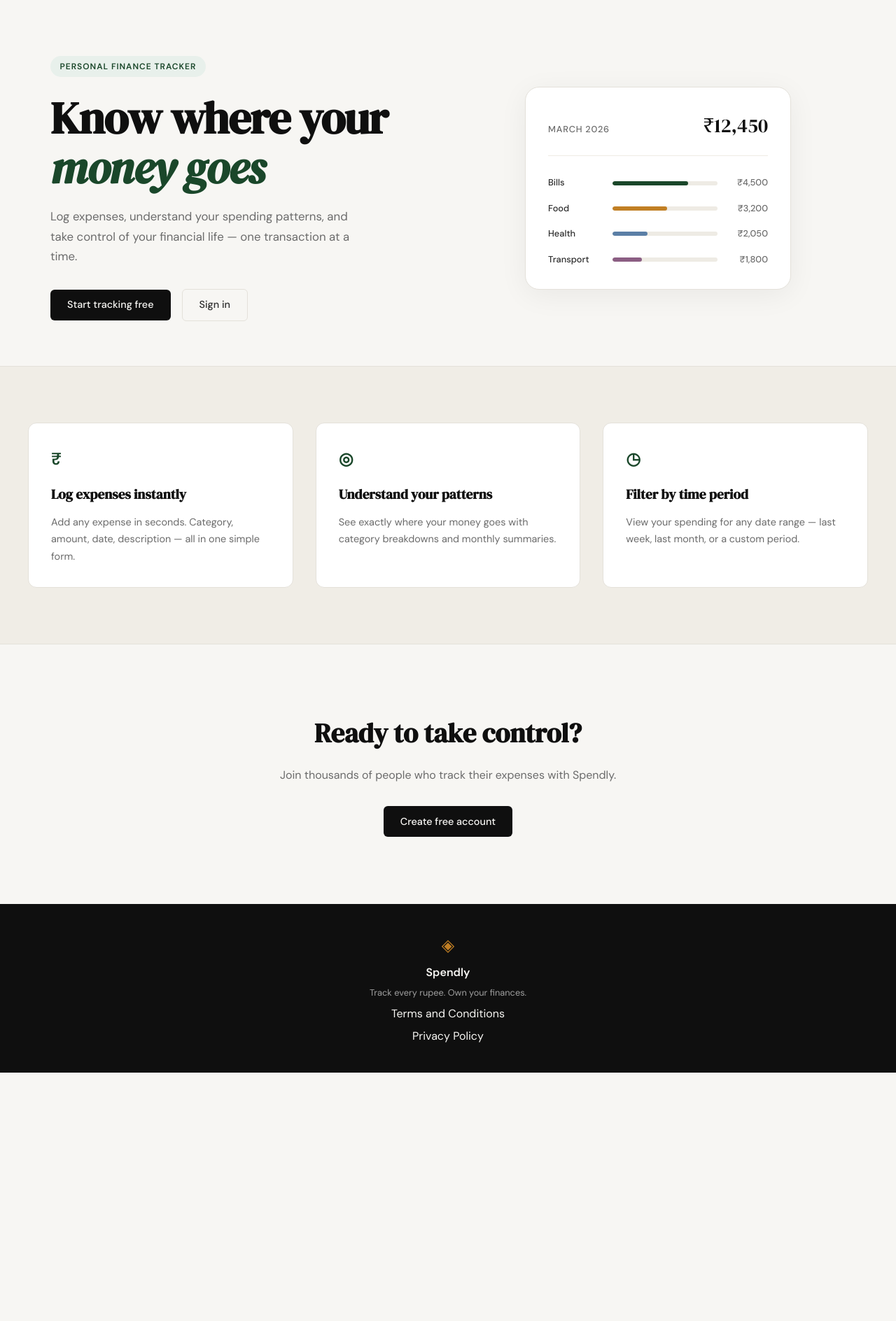
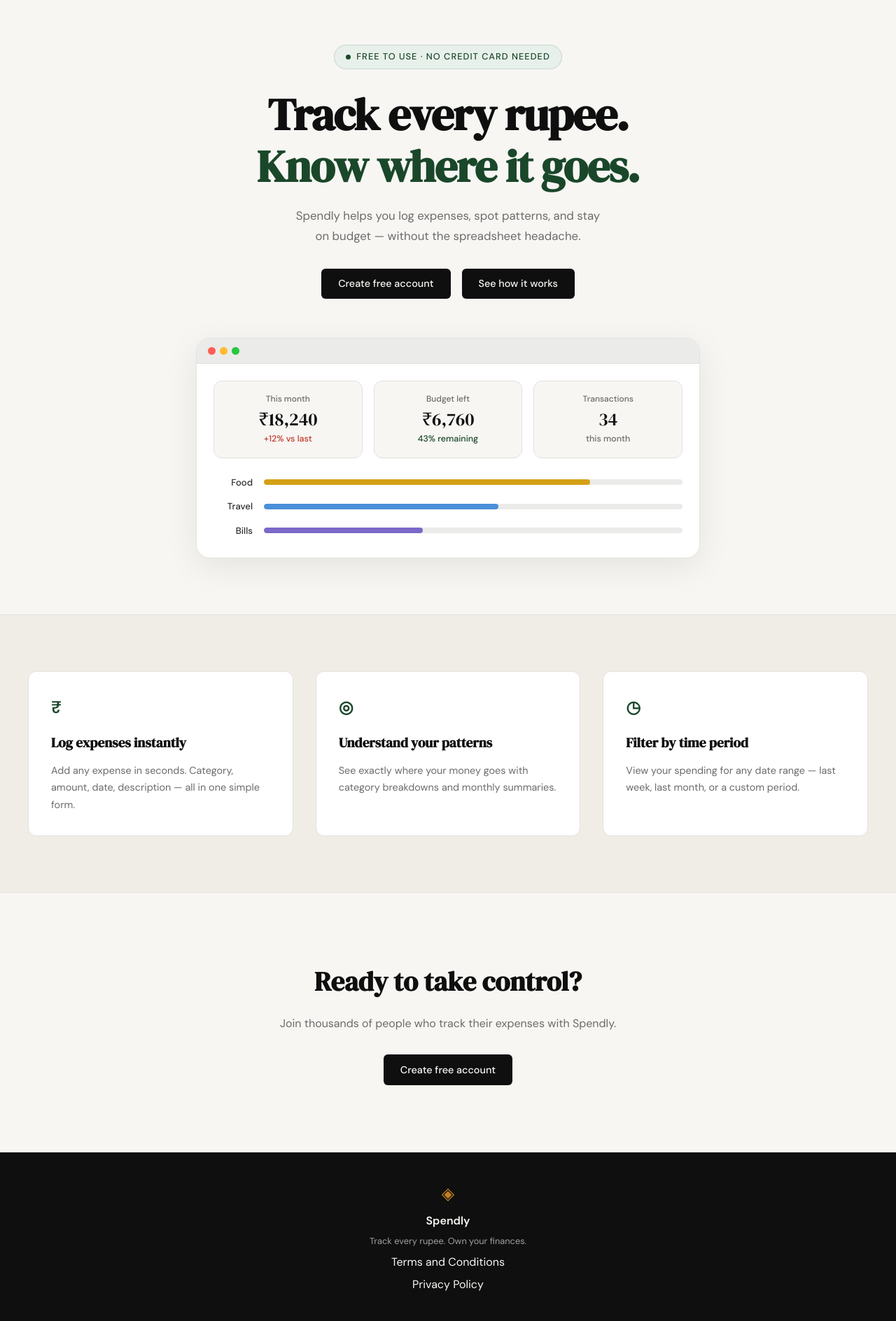
Before and after one commit to Maddy7577/expense-spendly, a Flask app: page / in a window 1280 px wide. Shown: the part 61-1949 px from the top of the page at 70% size. Before the commit the page ends 1594 px from the top, so only its background shows below. Run offline with Flask 3, Linux system fonts and the light colour scheme.

Commit message:
landing: redesign hero section to match mock up

```diff
--- a/app.py
+++ b/app.py
@@ -15,6 +15,11 @@
 @app.route("/terms")
 def terms():
     return render_template("terms.html")
+
+
+@app.route("/privacy")
+def privacy():
+    return render_template("privacy.html")
 
 
 @app.route("/register")
--- /dev/null
+++ b/static/css/landing.css
@@ -0,0 +1,204 @@
+/* ------------------------------------------------------------------ */
+/* Hero — overrides for the new centered layout                        */
+/* ------------------------------------------------------------------ */
+
+.hero {
+    display: flex;
+    flex-direction: column;
+    align-items: center;
+    text-align: center;
+    padding: 4rem 2rem 5rem;
+    gap: 3.5rem;
+    max-width: 860px;
+    margin: 0 auto;
+}
+
+.hero-inner {
+    display: flex;
+    flex-direction: column;
+    align-items: center;
+}
+
+/* Badge */
+.hero-badge {
+    display: inline-flex;
+    align-items: center;
+    gap: 0.5rem;
+    background: var(--accent-light);
+    color: var(--accent);
+    font-size: 0.8rem;
+    font-weight: 500;
+    padding: 0.4rem 1rem;
+    border-radius: 999px;
+    margin-bottom: 1.75rem;
+    border: 1px solid rgba(26, 71, 42, 0.15);
+}
+
+.hero-badge-dot {
+    width: 7px;
+    height: 7px;
+    border-radius: 50%;
+    background: var(--accent);
+    flex-shrink: 0;
+}
+
+/* Heading */
+.hero-title {
+    font-family: var(--font-display);
+    font-size: clamp(2.4rem, 5.5vw, 4rem);
+    line-height: 1.15;
+    letter-spacing: -0.02em;
+    color: var(--ink);
+    margin-bottom: 1.25rem;
+    font-style: normal;
+}
+
+.hero-title-accent {
+    color: var(--accent);
+    font-style: normal;
+}
+
+/* Subtitle */
+.hero-subtitle {
+    font-size: 1.05rem;
+    color: var(--ink-muted);
+    line-height: 1.7;
+    margin-bottom: 2rem;
+    max-width: 560px;
+}
+
+/* CTA buttons */
+.hero-actions {
+    display: flex;
+    gap: 1rem;
+    justify-content: center;
+}
+
+/* Browser-style mock card */
+.hero-visual {
+    width: 100%;
+    max-width: 720px;
+    display: block;
+}
+
+.mock-browser {
+    background: #f5f5f4;
+    border: 1px solid var(--border);
+    border-radius: var(--radius-lg);
+    overflow: hidden;
+    box-shadow: 0 12px 48px rgba(0, 0, 0, 0.08);
+}
+
+.mock-browser-bar {
+    display: flex;
+    align-items: center;
+    gap: 6px;
+    padding: 0.75rem 1rem;
+    background: #ebebea;
+    border-bottom: 1px solid var(--border);
+}
+
+.mock-dot {
+    width: 11px;
+    height: 11px;
+    border-radius: 50%;
+}
+
+.mock-dot-red    { background: #ff5f57; }
+.mock-dot-yellow { background: #febc2e; }
+.mock-dot-green  { background: #28c840; }
+
+.mock-browser-body {
+    padding: 1.5rem;
+    display: flex;
+    flex-direction: column;
+    gap: 1.25rem;
+    background: #ffffff;
+}
+
+/* Stat cards row */
+.mock-stats {
+    display: grid;
+    grid-template-columns: repeat(3, 1fr);
+    gap: 1rem;
+}
+
+.mock-stat-card {
+    background: var(--paper);
+    border: 1px solid var(--border);
+    border-radius: var(--radius-md);
+    padding: 1rem 1.25rem;
+    display: flex;
+    flex-direction: column;
+    gap: 0.2rem;
+}
+
+.mock-stat-label {
+    font-size: 0.75rem;
+    color: var(--ink-muted);
+    font-weight: 500;
+}
+
+.mock-stat-value {
+    font-family: var(--font-display);
+    font-size: 1.6rem;
+    color: var(--ink);
+    line-height: 1.2;
+}
+
+.mock-stat-sub {
+    font-size: 0.78rem;
+    color: var(--ink-muted);
+    font-weight: 500;
+}
+
+.mock-stat-danger  { color: #c0392b; }
+.mock-stat-success { color: var(--accent); }
+
+/* Category bars */
+.mock-bars {
+    display: flex;
+    flex-direction: column;
+    gap: 0.85rem;
+    padding: 0.25rem 0;
+}
+
+.mock-bar-row {
+    display: grid;
+    grid-template-columns: 56px 1fr;
+    align-items: center;
+    gap: 1rem;
+}
+
+.mock-cat {
+    font-size: 0.82rem;
+    font-weight: 500;
+    color: var(--ink-soft);
+    text-align: right;
+}
+
+.mock-bar-track {
+    height: 8px;
+    background: #ebebea;
+    border-radius: 999px;
+    overflow: hidden;
+}
+
+.mock-bar {
+    height: 100%;
+    border-radius: 999px;
+}
+
+.mock-bar-food   { background: #d4a017; }
+.mock-bar-travel { background: #4a90d9; }
+.mock-bar-bills  { background: #7b68c8; }
+
+/* ------------------------------------------------------------------ */
+/* Responsive                                                          */
+/* ------------------------------------------------------------------ */
+
+@media (max-width: 600px) {
+    .mock-stats { grid-template-columns: 1fr; }
+    .hero-subtitle br { display: none; }
+    .hero-actions { flex-direction: column; align-items: center; }
+}
--- a/templates/base.html
+++ b/templates/base.html
@@ -35,7 +35,7 @@
             <span class="footer-name">Spendly</span>
             <p class="footer-copy">Track every rupee. Own your finances.</p>
             <a href="/terms">Terms and Conditions</a>
-            <a href="#">Privacy Policy</a>
+            <a href="/privacy">Privacy Policy</a>
         </div>
     </footer>
 
--- a/templates/landing.html
+++ b/templates/landing.html
@@ -1,60 +1,77 @@
 {% extends "base.html" %}
 
 {% block title %}Spendly — Track Every Rupee{% endblock %}
+
+{% block head %}
+<link rel="stylesheet" href="{{ url_for('static', filename='css/landing.css') }}">
+{% endblock %}
 
 {% block content %}
 
 <section class="hero">
     <div class="hero-inner">
-        <div class="hero-badge">Personal Finance Tracker</div>
+        <div class="hero-badge">
+            <span class="hero-badge-dot"></span>
+            Free to use &middot; No credit card needed
+        </div>
         <h1 class="hero-title">
-            Know where your<br>
-            <em>money goes</em>
+            Track every rupee.<br>
+            <span class="hero-title-accent">Know where it goes.</span>
         </h1>
         <p class="hero-subtitle">
-            Log expenses, understand your spending patterns,
-            and take control of your financial life —
-            one transaction at a time.
+            Spendly helps you log expenses, spot patterns, and stay<br>
+            on budget — without the spreadsheet headache.
         </p>
         <div class="hero-actions">
-            <a href="{{ url_for('register') }}" class="btn-primary">Start tracking free</a>
-            <a href="{{ url_for('login') }}" class="btn-ghost">Sign in</a>
+            <a href="{{ url_for('register') }}" class="btn-primary">Create free account</a>
+            <a href="#features" class="btn-primary">See how it works</a>
         </div>
     </div>
+
     <div class="hero-visual">
-        <div class="mock-card">
-            <div class="mock-card-header">
-                <span class="mock-label">March 2026</span>
-                <span class="mock-total">₹12,450</span>
+        <div class="mock-browser">
+            <div class="mock-browser-bar">
+                <span class="mock-dot mock-dot-red"></span>
+                <span class="mock-dot mock-dot-yellow"></span>
+                <span class="mock-dot mock-dot-green"></span>
             </div>
-            <div class="mock-bars">
-                <div class="mock-bar-row">
-                    <span class="mock-cat">Bills</span>
-                    <div class="mock-bar-track">
-                        <div class="mock-bar" style="width: 72%"></div>
+            <div class="mock-browser-body">
+                <div class="mock-stats">
+                    <div class="mock-stat-card">
+                        <span class="mock-stat-label">This month</span>
+                        <span class="mock-stat-value">₹18,240</span>
+                        <span class="mock-stat-sub mock-stat-danger">+12% vs last</span>
                     </div>
-                    <span class="mock-amt">₹4,500</span>
+                    <div class="mock-stat-card">
+                        <span class="mock-stat-label">Budget left</span>
+                        <span class="mock-stat-value">₹6,760</span>
+                        <span class="mock-stat-sub mock-stat-success">43% remaining</span>
+                    </div>
+                    <div class="mock-stat-card">
+                        <span class="mock-stat-label">Transactions</span>
+                        <span class="mock-stat-value">34</span>
+                        <span class="mock-stat-sub">this month</span>
+                    </div>
                 </div>
-                <div class="mock-bar-row">
-                    <span class="mock-cat">Food</span>
-                    <div class="mock-bar-track">
-                        <div class="mock-bar mock-bar-2" style="width: 52%"></div>
+                <div class="mock-bars">
+                    <div class="mock-bar-row">
+                        <span class="mock-cat">Food</span>
+                        <div class="mock-bar-track">
+                            <div class="mock-bar mock-bar-food" style="width: 78%"></div>
+                        </div>
                     </div>
-                    <span class="mock-amt">₹3,200</span>
-                </div>
-                <div class="mock-bar-row">
-                    <span class="mock-cat">Health</span>
-                    <div class="mock-bar-track">
-                        <div class="mock-bar mock-bar-3" style="width: 33%"></div>
+                    <div class="mock-bar-row">
+                        <span class="mock-cat">Travel</span>
+                        <div class="mock-bar-track">
+                            <div class="mock-bar mock-bar-travel" style="width: 56%"></div>
+                        </div>
                     </div>
-                    <span class="mock-amt">₹2,050</span>
-                </div>
-                <div class="mock-bar-row">
-                    <span class="mock-cat">Transport</span>
-                    <div class="mock-bar-track">
-                        <div class="mock-bar mock-bar-4" style="width: 28%"></div>
+                    <div class="mock-bar-row">
+                        <span class="mock-cat">Bills</span>
+                        <div class="mock-bar-track">
+                            <div class="mock-bar mock-bar-bills" style="width: 38%"></div>
+                        </div>
                     </div>
-                    <span class="mock-amt">₹1,800</span>
                 </div>
             </div>
         </div>
```
Also changed, not shown: templates/privacy.html (added, +29 -0 lines).
